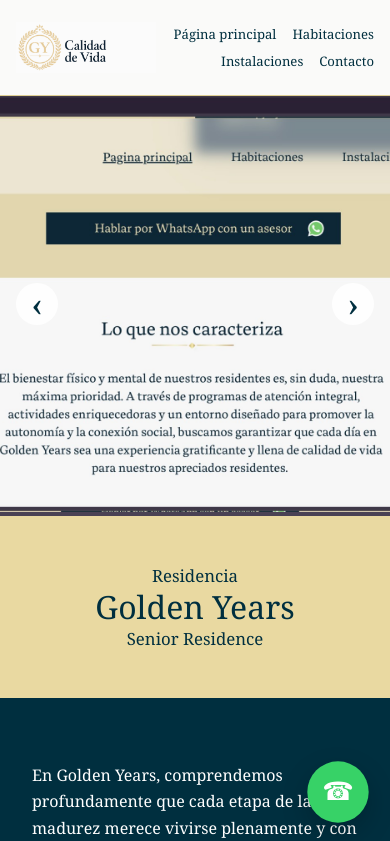
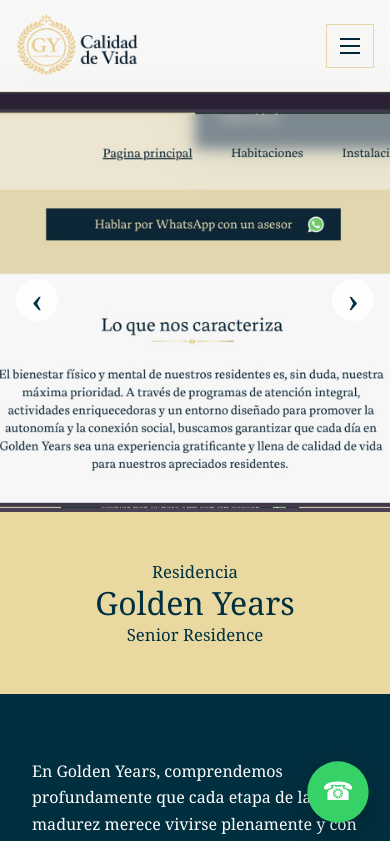
Before and after one commit to gukevn/golden-years-website, a Next.js app: page / in a window 390 px wide. Shown: the top 841 px of the page. Built offline with nearby package versions, Linux system fonts and the light colour scheme.

Commit message:
Refine header glass effect and logo

```diff
--- a/src/components/Header.module.css
+++ b/src/components/Header.module.css
@@ -1,16 +1,24 @@
 .header {
   align-items: center;
-  background: rgba(250, 250, 249, 0.96);
-  border-bottom: 1px solid var(--line);
+  -webkit-backdrop-filter: blur(18px);
+  backdrop-filter: blur(18px);
+  background: rgba(247, 247, 247, 0.45);
+  border-bottom: 1px solid rgba(228, 213, 170, 0.62);
   display: flex;
-  gap: 6vw;
-  height: 118px;
-  justify-content: center;
+  gap: clamp(2.25rem, 8vw, 8.75rem);
+  height: 115px;
+  justify-content: space-between;
   left: 0;
-  padding: 0 4vw;
+  padding: 0 clamp(1.35rem, 2.4vw, 2.75rem);
   position: sticky;
   top: 0;
+  transition: background-color 300ms ease-in-out, border-color 300ms ease-in-out;
   z-index: 30;
+}
+
+.scrolled {
+  background: rgba(247, 247, 247, 0.7);
+  border-bottom-color: rgba(228, 213, 170, 0.75);
 }
 
 .logo {
@@ -20,40 +28,180 @@
 }
 
 .logo img {
-  height: auto;
-  width: min(238px, 36vw);
+  display: block;
+  height: clamp(80px, 8.55vw, 96px);
+  object-fit: contain;
+  width: auto;
 }
 
 .nav {
   align-items: center;
   display: flex;
-  gap: clamp(1.2rem, 4vw, 4.8rem);
-  font-size: clamp(0.82rem, 1.65vw, 1.35rem);
+  flex: 1 1 auto;
+  gap: clamp(2rem, 5.55vw, 7.15rem);
+  justify-content: flex-end;
+  min-width: 0;
 }
 
 .nav a {
-  color: var(--ink);
+  color: #032838;
+  display: inline-flex;
+  font-size: clamp(1.24rem, 1.68vw, 2.12rem);
+  font-weight: 400;
+  line-height: 1;
+  padding: 0.35rem 0;
+  position: relative;
   text-decoration: none;
-  text-underline-offset: 0.2em;
+  transition: opacity 320ms cubic-bezier(0.22, 1, 0.36, 1),
+    color 320ms cubic-bezier(0.22, 1, 0.36, 1);
 }
 
-.active,
+.nav a::after {
+  background: #032838;
+  bottom: 0.16em;
+  content: "";
+  height: 1.5px;
+  left: 0;
+  position: absolute;
+  transform: scaleX(0);
+  transform-origin: center;
+  transition: transform 320ms cubic-bezier(0.22, 1, 0.36, 1);
+  width: 100%;
+}
+
+.nav a.active::after,
+.nav a:hover::after {
+  transform: scaleX(1);
+}
+
 .nav a:hover {
-  text-decoration: underline;
+  opacity: 0.82;
+}
+
+.menuButton {
+  align-items: center;
+  background: rgba(247, 247, 247, 0.78);
+  border: 1px solid #e4d5aa;
+  border-radius: 0;
+  cursor: pointer;
+  display: none;
+  height: 44px;
+  justify-content: center;
+  padding: 0;
+  position: relative;
+  transition: background-color 320ms cubic-bezier(0.22, 1, 0.36, 1),
+    border-color 320ms cubic-bezier(0.22, 1, 0.36, 1);
+  width: 48px;
+}
+
+.menuButton span {
+  background: #032838;
+  display: block;
+  height: 2px;
+  left: 13px;
+  position: absolute;
+  transition: transform 320ms cubic-bezier(0.22, 1, 0.36, 1),
+    opacity 220ms cubic-bezier(0.22, 1, 0.36, 1);
+  width: 20px;
+}
+
+.menuButton span:nth-child(1) {
+  transform: translateY(-7px);
+}
+
+.menuButton span:nth-child(3) {
+  transform: translateY(7px);
+}
+
+.menuOpen span:nth-child(1) {
+  transform: rotate(45deg);
+}
+
+.menuOpen span:nth-child(2) {
+  opacity: 0;
+}
+
+.menuOpen span:nth-child(3) {
+  transform: rotate(-45deg);
+}
+
+@media (max-width: 1080px) {
+  .header {
+    gap: clamp(1.4rem, 4vw, 3rem);
+    padding: 0 clamp(1rem, 2.6vw, 1.75rem);
+  }
+
+  .logo img {
+    height: clamp(74px, 8.1vw, 90px);
+  }
+
+  .nav {
+    gap: clamp(1.3rem, 3.5vw, 3.5rem);
+  }
+
+  .nav a {
+    font-size: clamp(1.05rem, 1.9vw, 1.45rem);
+  }
 }
 
 @media (max-width: 760px) {
   .header {
-    align-items: center;
-    gap: 0.75rem;
-    height: auto;
-    min-height: 96px;
-    padding: 0.75rem 1rem;
+    height: 92px;
+    padding: 0 1rem;
+  }
+
+  .logo img {
+    height: 66px;
+  }
+
+  .menuButton {
+    display: inline-flex;
+    z-index: 2;
   }
 
   .nav {
-    flex-wrap: wrap;
-    gap: 0.55rem 1rem;
-    justify-content: flex-end;
+    align-items: stretch;
+    background: rgba(247, 247, 247, 0.92);
+    backdrop-filter: blur(18px);
+    border-bottom: 1px solid #e4d5aa;
+    border-top: 1px solid rgba(228, 213, 170, 0.7);
+    box-shadow: 0 18px 35px rgba(3, 40, 56, 0.1);
+    display: grid;
+    gap: 0;
+    left: 0;
+    opacity: 0;
+    padding: 0.55rem 1rem 1rem;
+    pointer-events: none;
+    position: absolute;
+    right: 0;
+    top: 100%;
+    transform: translateY(-8px);
+    transition: opacity 320ms cubic-bezier(0.22, 1, 0.36, 1),
+      transform 320ms cubic-bezier(0.22, 1, 0.36, 1);
+  }
+
+  .navOpen {
+    opacity: 1;
+    pointer-events: auto;
+    transform: translateY(0);
+  }
+
+  .nav a {
+    border-bottom: 1px solid rgba(228, 213, 170, 0.5);
+    font-size: 1.25rem;
+    justify-content: center;
+    padding: 1rem 0;
+  }
+
+  .nav a::after {
+    bottom: 0.62rem;
+    left: 50%;
+    transform: translateX(-50%) scaleX(0);
+    width: min(190px, 62vw);
+  }
+
+  .nav a.active::after,
+  .nav a:hover::after {
+    transform: translateX(-50%) scaleX(1);
   }
 }
--- a/src/components/Header.tsx
+++ b/src/components/Header.tsx
@@ -3,29 +3,61 @@
 import Image from "next/image";
 import Link from "next/link";
 import { usePathname } from "next/navigation";
+import { useEffect, useState } from "react";
 import { navItems } from "@/data/site";
 import styles from "./Header.module.css";
 
 export function Header() {
   const pathname = usePathname();
+  const [isScrolled, setIsScrolled] = useState(false);
+  const [isMenuOpen, setIsMenuOpen] = useState(false);
+
+  useEffect(() => {
+    const updateHeader = () => setIsScrolled(window.scrollY > 8);
+
+    updateHeader();
+    window.addEventListener("scroll", updateHeader, { passive: true });
+    return () => window.removeEventListener("scroll", updateHeader);
+  }, []);
+
+  useEffect(() => {
+    setIsMenuOpen(false);
+  }, [pathname]);
 
   return (
-    <header className={styles.header}>
+    <header className={`${styles.header} ${isScrolled ? styles.scrolled : ""}`}>
       <Link className={styles.logo} href="/" aria-label="Golden Years página principal">
         <Image
-          src="/assets/brand/logo-lockup.png"
+          src="/assets/brand/logo-calidad-vida-transparent.png"
           alt="Calidad de Vida Golden Years"
-          width={238}
-          height={85}
+          width={1070}
+          height={578}
           priority
         />
       </Link>
-      <nav className={styles.nav} aria-label="Navegación principal">
+      <button
+        className={`${styles.menuButton} ${isMenuOpen ? styles.menuOpen : ""}`}
+        type="button"
+        aria-label={isMenuOpen ? "Cerrar menú" : "Abrir menú"}
+        aria-expanded={isMenuOpen}
+        aria-controls="primary-navigation"
+        onClick={() => setIsMenuOpen((current) => !current)}
+      >
+        <span />
+        <span />
+        <span />
+      </button>
+      <nav
+        id="primary-navigation"
+        className={`${styles.nav} ${isMenuOpen ? styles.navOpen : ""}`}
+        aria-label="Navegación principal"
+      >
         {navItems.map((item) => (
           <Link
             key={item.href}
             className={pathname === item.href ? styles.active : undefined}
             href={item.href}
+            aria-current={pathname === item.href ? "page" : undefined}
           >
             {item.label}
           </Link>
```
Also changed, not shown: public/assets/brand/logo-calidad-vida-transparent.png (added).
